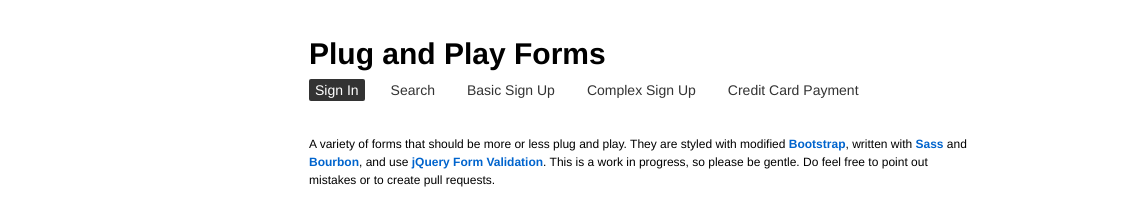
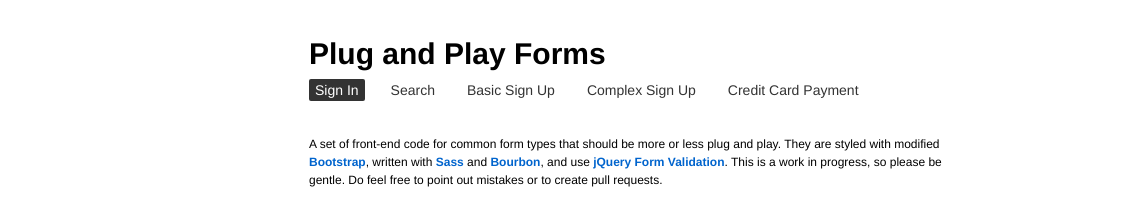
Before and after one commit to freshtilledsoil/plug-and-play-forms, a plain HTML site: page index.html in a window 1280 px wide. Shown: the top 222 px of the page, 0-1127 px from the left. Drawn offline with nearby package versions, Linux system fonts and the light colour scheme.

Commit message:
Change description on demo page to match README

```diff
--- a/index.html
+++ b/index.html
@@ -28,7 +28,7 @@
         <li><a href="#" id="creditCardPaymentReveal">Credit Card Payment</a></li>
       </ul>
     </nav>
-    <p>A variety of forms that should be more or less plug and play. They are styled with modified <a href="http://twitter.github.com/bootstrap/" target="_blank">Bootstrap</a>, written with <a href="http://sass-lang.com/" target="_blank">Sass</a> and <a href="http://thoughtbot.com/bourbon/" target="_blank">Bourbon</a>, and use <a href="http://bassistance.de/jquery-plugins/jquery-plugin-validation/" target="_blank">jQuery Form Validation</a>. This is a work in progress, so please be gentle. Do feel free to point out mistakes or to create pull requests.</p>
+    <p>A set of front-end code for common form types that should be more or less plug and play. They are styled with modified <a href="http://twitter.github.com/bootstrap/" target="_blank">Bootstrap</a>, written with <a href="http://sass-lang.com/" target="_blank">Sass</a> and <a href="http://thoughtbot.com/bourbon/" target="_blank">Bourbon</a>, and use <a href="http://bassistance.de/jquery-plugins/jquery-plugin-validation/" target="_blank">jQuery Form Validation</a>. This is a work in progress, so please be gentle. Do feel free to point out mistakes or to create pull requests.</p>
   </header>
 
   <div class="signInWrap formWrap">
```
